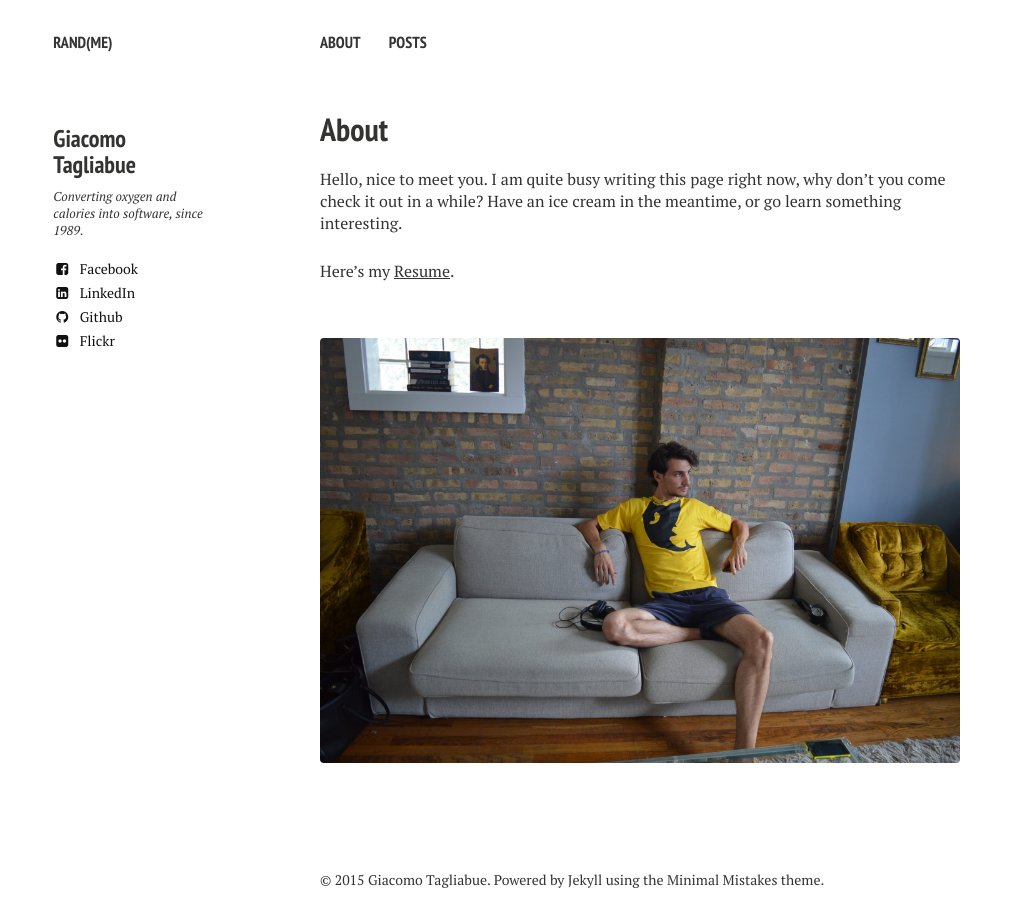
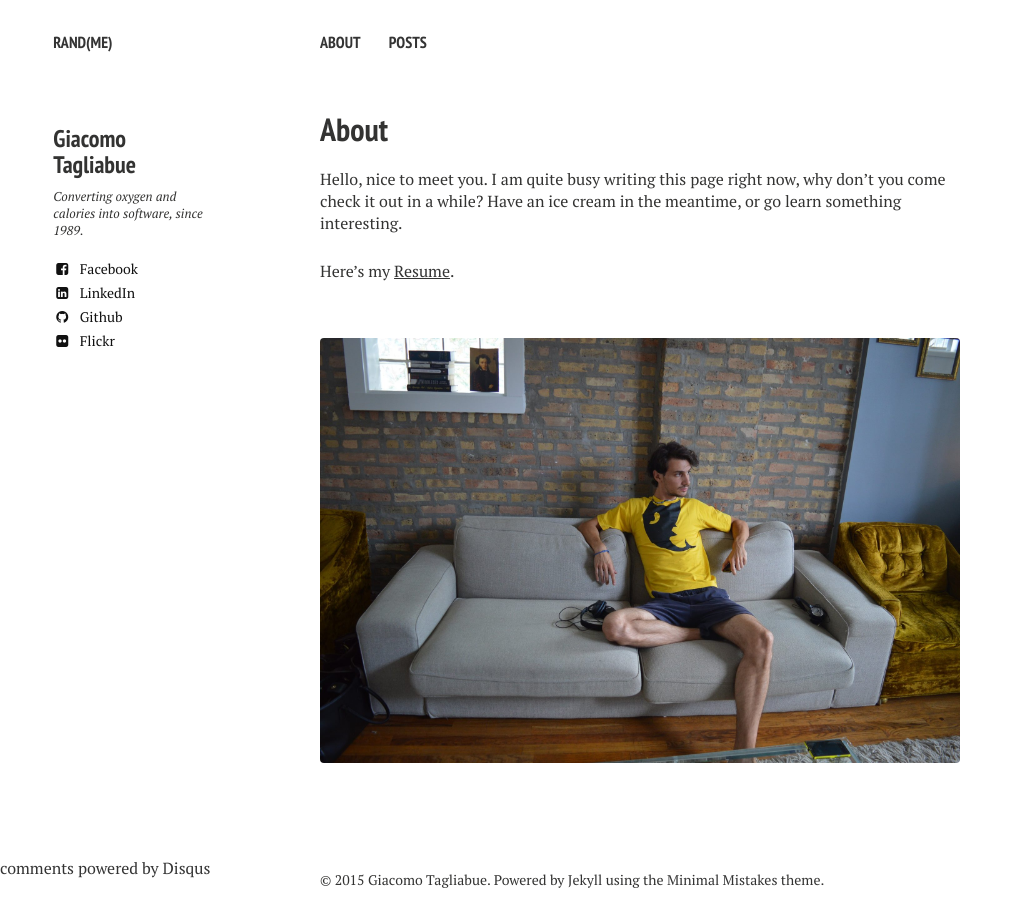
Before and after one commit to itajaja/itajaja.github.io, a Jekyll site: the page built from about/index.md, in a window 1280 px wide. Shown: the whole page, without its empty margins (0-1023 px from the left). Built offline with Jekyll 4.4.1, drawn with Linux system fonts in a browser that asks for light colours; nearby versions of some CDN libraries; comment, search, counter and statistics services are not loaded; some of the changed lines change nothing that is shown.

Commit message:
add disqus account

```diff
--- a/_config.yml
+++ b/_config.yml
@@ -30,7 +30,7 @@ owner:
   avatar: bio-photo.jpg
   bio: "Converting oxygen and calories into software, since 1989."
   email:
-  disqus-shortname:
+  disqus-shortname: giacomotag
   twitter: #username
   facebook: izzajaja
   google:
```
